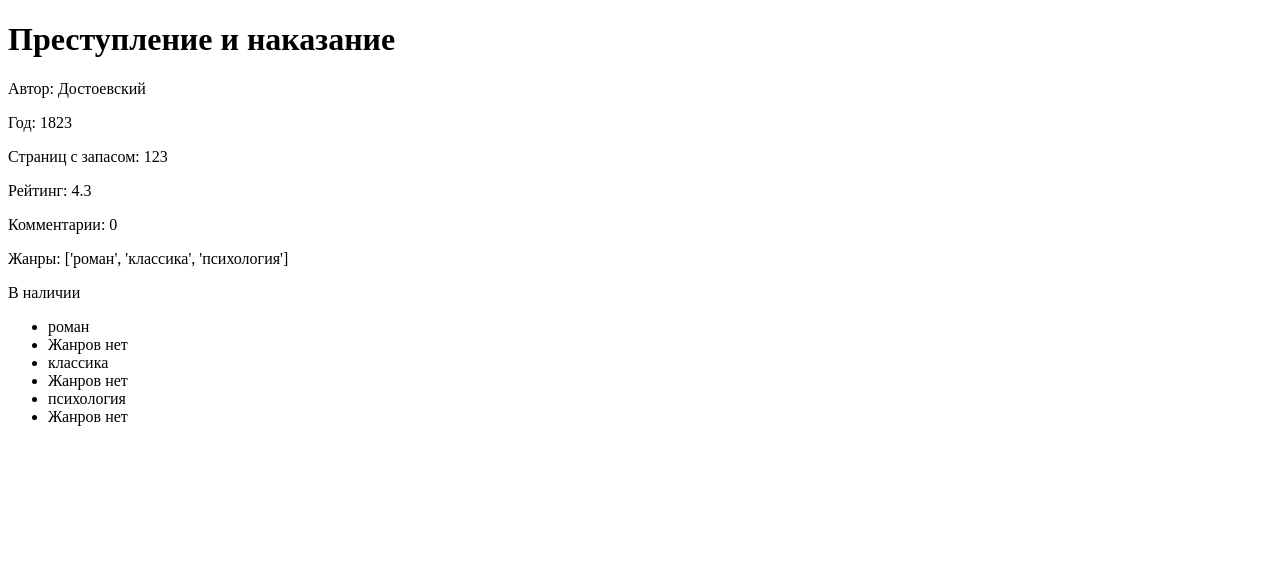
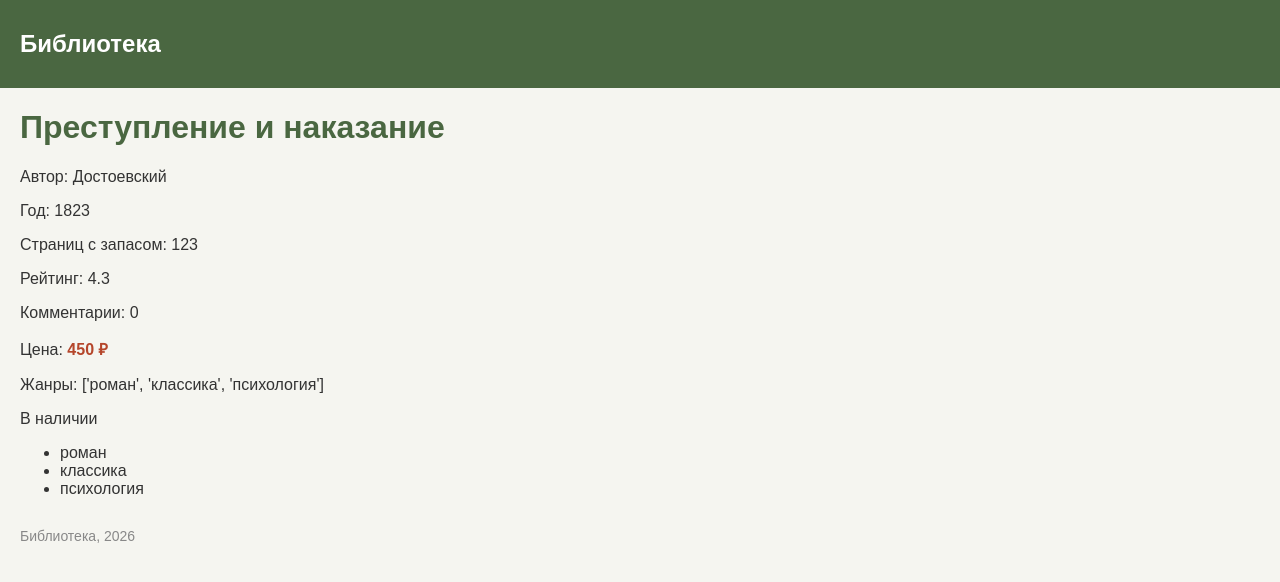
Before and after one commit to Willson0/calculator, a Django app: page /book/ in a window 1280 px wide. Shown: the top 582 px of the page. Run offline with Django 5.2, Linux system fonts and the light colour scheme.

Commit message:
add practice 4.2

```diff
--- /dev/null
+++ b/django/library/catalog/templatetags/custom_filters.py
@@ -0,0 +1,18 @@
+from django import template
+
+register = template.Library()
+
+
+@register.filter
+def format_currency(value):
+    """
+    Форматирует число как цену: 1234 превращает в "1 234 ₽".
+
+    Аргументы:
+        value (int | float): сумма, которую нужно показать.
+
+    Возвращает:
+        str: цена с пробелами между тысячами и знаком рубля.
+    """
+    text = f"{value:,.0f}".replace(",", " ")
+    return text + " ₽"
--- a/django/library/catalog/views.py
+++ b/django/library/catalog/views.py
@@ -1,7 +1,16 @@
 from django.shortcuts import render
 
-# Create your views here.
-def book (request):
+
+def book(request):
+    """
+    Показывает страницу одной книги.
+
+    Аргументы:
+        request (HttpRequest): запрос от браузера.
+
+    Возвращает:
+        HttpResponse: страница с данными книги из шаблона book_detail.html.
+    """
     context = {
         "book":
         {
@@ -12,7 +21,26 @@ def book (request):
             "rating": 4.3,
             "genres": ["роман", "классика", "психология"],
             "available": True,
+            "price": 450,
         },
         "comments_count": 0,
     }
     return render(request, 'catalog/book_detail.html', context)
+
+
+def book_list(request):
+    """
+    Показывает список книг.
+
+    Аргументы:
+        request (HttpRequest): запрос от браузера.
+
+    Возвращает:
+        HttpResponse: страница со списком книг из шаблона book_list.html.
+    """
+    books = [
+        {"title": "Преступление и наказание", "author": "Достоевский", "price": 450},
+        {"title": "Война и мир", "author": "Толстой", "price": 1200},
+        {"title": "Мастер и Маргарита", "author": "Булгаков", "price": 890},
+    ]
+    return render(request, 'catalog/book_list.html', {"books": books})
--- a/django/library/library/urls.py
+++ b/django/library/library/urls.py
@@ -20,5 +20,6 @@ from catalog import views
 
 urlpatterns = [
     path('admin/', admin.site.urls),
-    path('book/', views.book)
+    path('book/', views.book),
+    path('books/', views.book_list),
 ]
--- /dev/null
+++ b/django/library/static/css/styles.css
@@ -0,0 +1,29 @@
+body {
+  font-family: Arial, sans-serif;
+  background-color: #f5f5f0;
+  color: #333;
+  margin: 0;
+  padding: 20px;
+}
+
+header {
+  background-color: #4a6741;
+  color: white;
+  padding: 10px 20px;
+  margin: -20px -20px 20px -20px;
+}
+
+h1 {
+  color: #4a6741;
+}
+
+.price {
+  color: #b5462b;
+  font-weight: bold;
+}
+
+footer {
+  margin-top: 30px;
+  color: #888;
+  font-size: 14px;
+}
--- /dev/null
+++ b/django/library/templates/base.html
@@ -0,0 +1,24 @@
+{% load static %}
+<!DOCTYPE html>
+<html lang="ru">
+<head>
+  <meta charset="UTF-8">
+  <title>{% block title %}Библиотека{% endblock %}</title>
+  <link rel="stylesheet" href="{% static 'css/styles.css' %}">
+</head>
+<body>
+
+  <header>
+    <h2>Библиотека</h2>
+  </header>
+
+  <main>
+    {% block content %}{% endblock %}
+  </main>
+
+  <footer>
+    <p>Библиотека, 2026</p>
+  </footer>
+
+</body>
+</html>
--- a/django/library/templates/catalog/book_detail.html
+++ b/django/library/templates/catalog/book_detail.html
@@ -1,11 +1,9 @@
-<!DOCTYPE html>
-<html lang="ru">
-<head>
-  <meta charset="UTF-8">
-  <title>{{ book.title }}</title>
-</head>
-<body>
+{% extends 'base.html' %}
+{% load custom_filters %}
 
+{% block title %}{{ book.title }}{% endblock %}
+
+{% block content %}
   <h1>{{ book.title }}</h1>
   <p>Автор: {{ book.author }}</p>
   <p>Год: {{ book.year }}</p>
@@ -13,6 +11,7 @@
   <p>Страниц с запасом: {{ book.pages }}</p>
   <p>Рейтинг: {{ book.rating }}</p>
   <p>Комментарии: {{ comments_count }}</p>
+  <p>Цена: <span class="price">{{ book.price|format_currency }}</span></p>
 
   <p>Жанры: {{ book.genres }}</p>
 
@@ -25,9 +24,6 @@
   <ul>
     {% for genre in book.genres %}
       <li>{{ genre }}</li>
-      <li>Жанров нет</li>
     {% endfor %}
   </ul>
-
-</body>
-</html>
+{% endblock %}
```
Also changed, not shown: django/library/templates/catalog/book_list.html (added, +16 -0 lines), django/library/catalog/templatetags/__init__.py (added), 1 other file.
